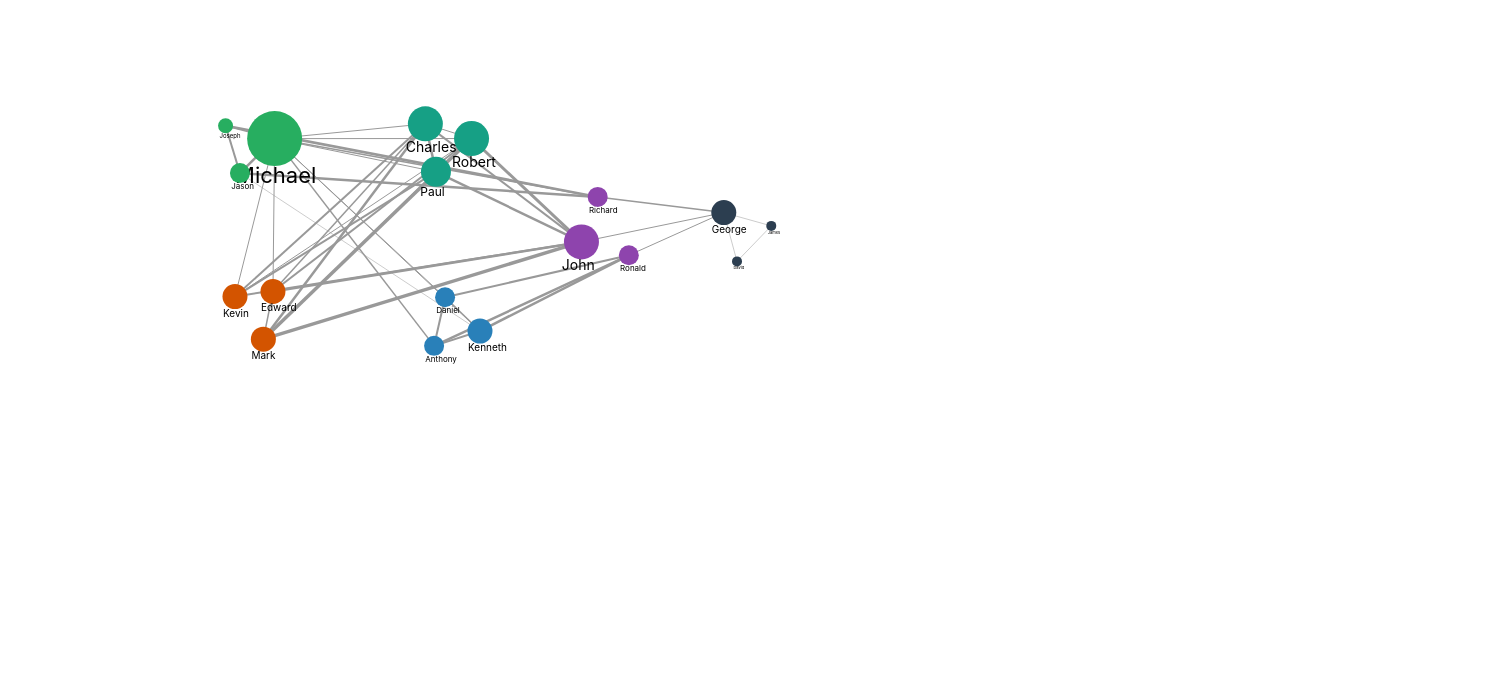
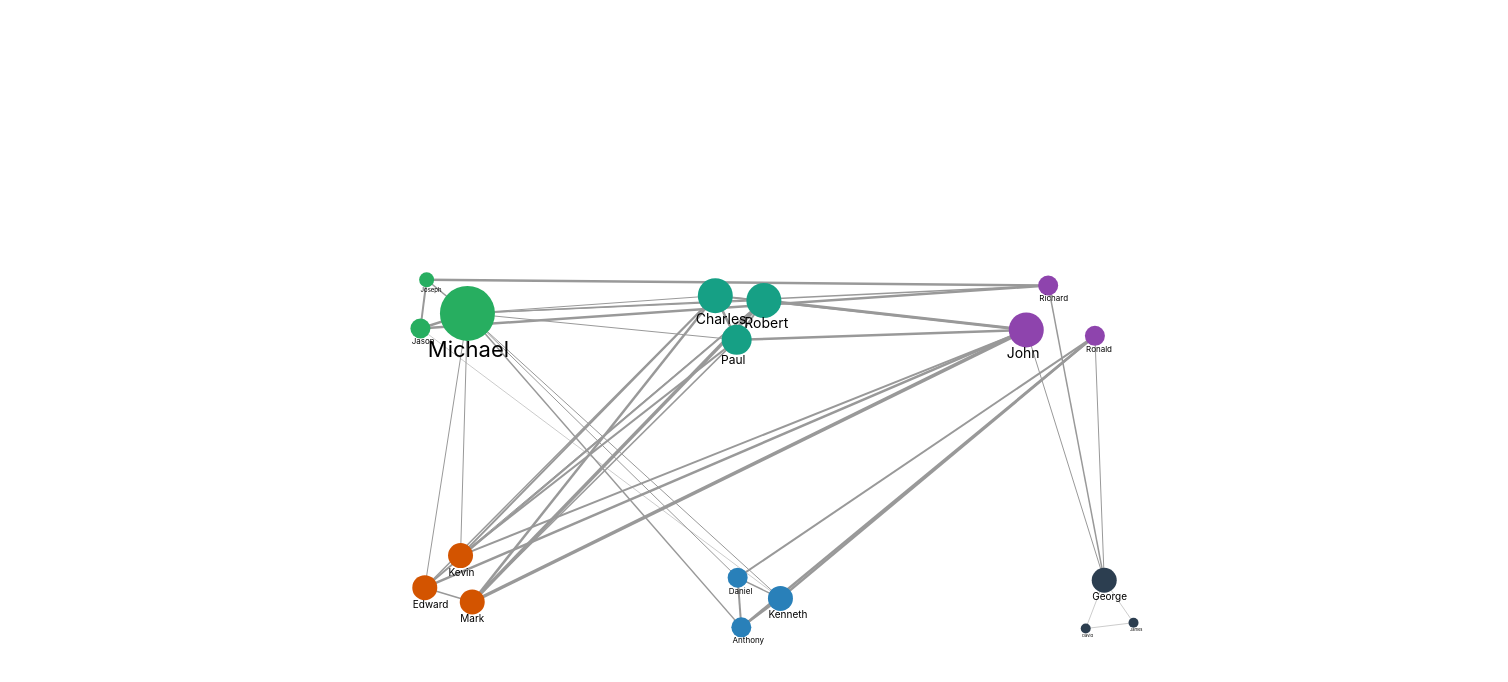
Before and after one commit to lahirurane/graph-visualization, a website: page index.html in a window 1280 px wide. Shown: the whole page, 1508 px wide, since content can reach past the window. Drawn offline with nearby package versions, Linux system fonts and the light colour scheme.

Commit message:
update svg size

```diff
--- a/index.html
+++ b/index.html
@@ -31,14 +31,14 @@
   }
 </style>
 <body>
-  <div id="chart"><svg height="450" width="900" class="main"></svg></div>
+  <div id="chart"><svg height="900" width="1500" class="main"></svg></div>
 
   <script src="https://d3js.org/d3.v3.min.js"></script>
   <script type="text/javascript" src="./forceInABoxv3.js"></script>
 
   <script>
-    var width = 900,
-      height = 450;
+    var width = 1500,
+      height = 900;
 
     var json = {
       nodes: [
```
Also changed, not shown: package.json (+5 -3 lines), 1 other file.
